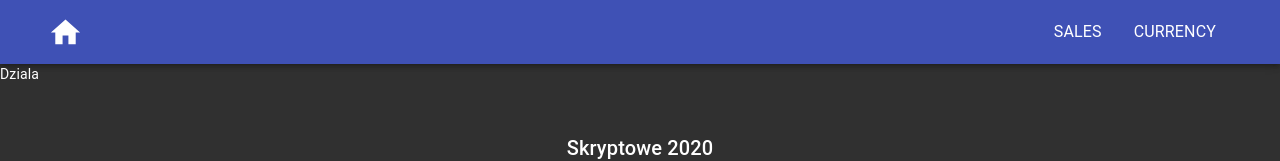
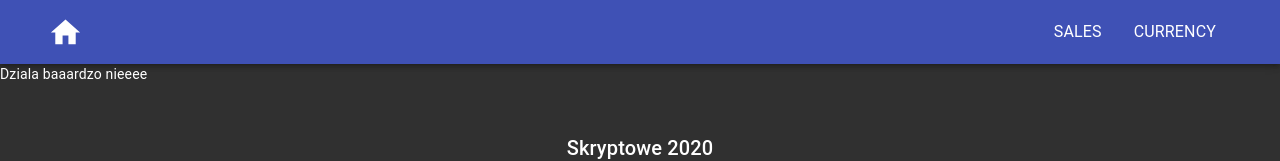
Before and after one commit to rochala/przewodnik-gorski, a React app: page / in a window 1280 px wide. Shown: the top 161 px of the page. Built offline with nearby package versions, Linux system fonts and the light colour scheme; the HTML template or start-up script is replaced by a standard one.

Commit message:
package.json update

```diff
--- a/src/main/js/App.js
+++ b/src/main/js/App.js
@@ -16,7 +16,7 @@ class App extends Component {
                     <CssBaseline />
                     <Header /> {}
                     <div className='App'>
-                        Dziala
+                        Dziala baaardzo nieeee
                     </div>
                     <Footer />
                 </ThemeProvider>
```
Also changed, not shown: package.json (+5 -4 lines), 2 other files (tests, documents, lock files or other folders).
